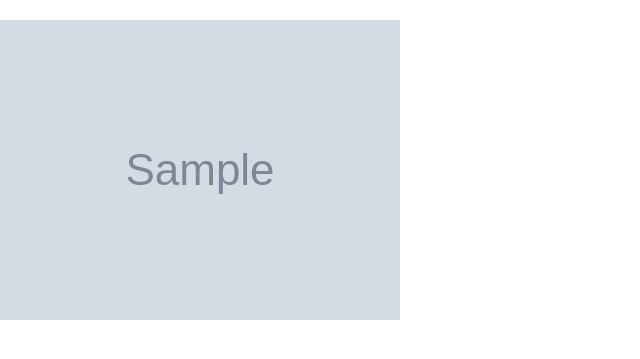
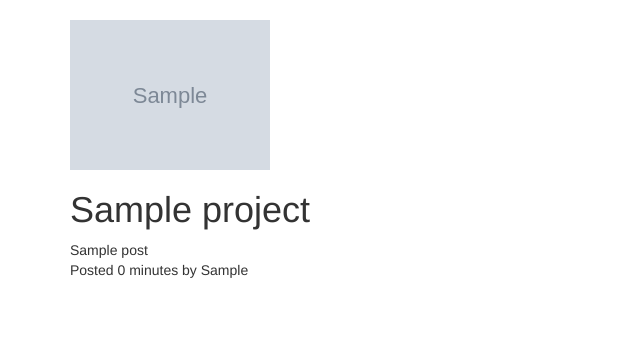
Before and after one commit to JamesMusyoka/AWWARDS, a Django app: template aww/templates/index.html in a window 1280 px wide. Shown: the part 62-421 px from the top of the page, without its empty margins (0-640 px from the left). Run offline with Django 3.2, Linux system fonts and the light colour scheme; the template is opened without the code that fills it: most values are stand-ins (such as "Sample title", 1, 10 or a date in 2020); grey boxes marked "Sample" are stand-in pictures; some libraries are stand-ins or nearby versions.

Commit message:
added a for loop for project

```diff
--- a/aww/templates/index.html
+++ b/aww/templates/index.html
@@ -1,9 +1,27 @@
 {% extends 'base.html'%}
+{% load bootstrap4 %}
+{% block content %}
+<div class="container">
+    {% for project in projects%}
+    <div class="row">
+      <img src="{{project.project_image.url}}"  class="img-responsive" alt="" height='200px' width="200px">
+    </div>
 
-{% block content %}
+    <div class="row">
+      <h1 class="text-center">{{project.title}}</h1>
+    </div>
 
-{% for projects in project_image %}
-<img src="{{projects.project_image.url}}" class="img-responsive" alt="Image">
+    <div class="row">
+      {% autoescape on %}
+      {{project.post| safe}}
+     {% endautoescape %}
 
-{% endfor %}
+    </div>
+
+    <div class="row">
+      <p>Posted {{project.pub_date|timesince}} by {{project.profile.first_name}}</p>
+    </div>
+    {%endfor%}
+
+  </div>
 {% endblock %}
```
